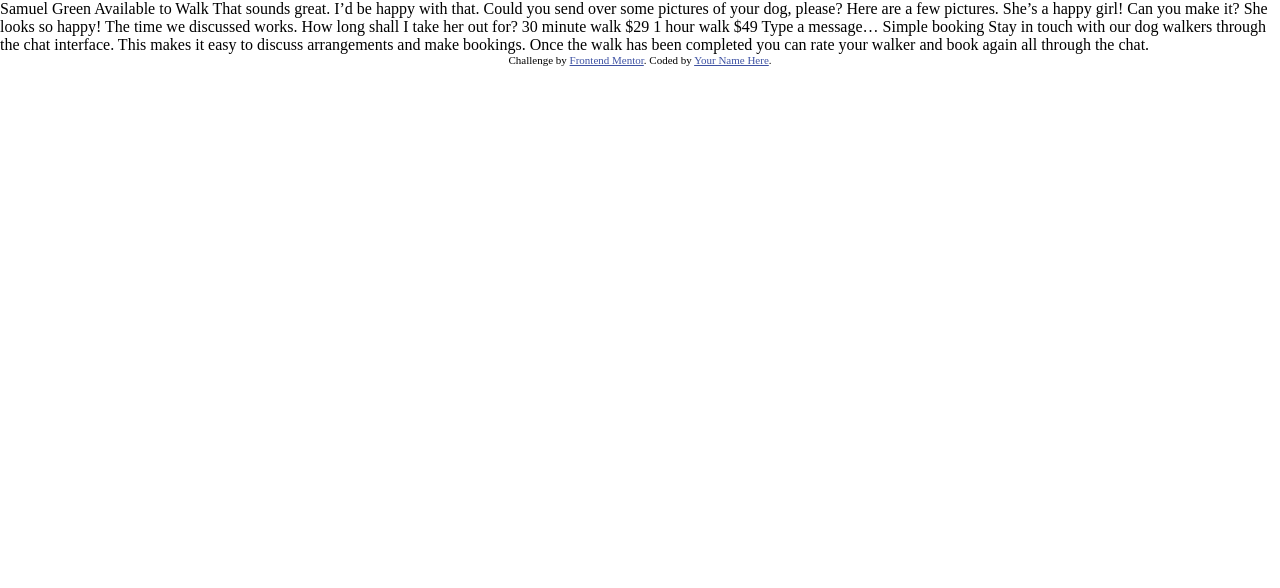
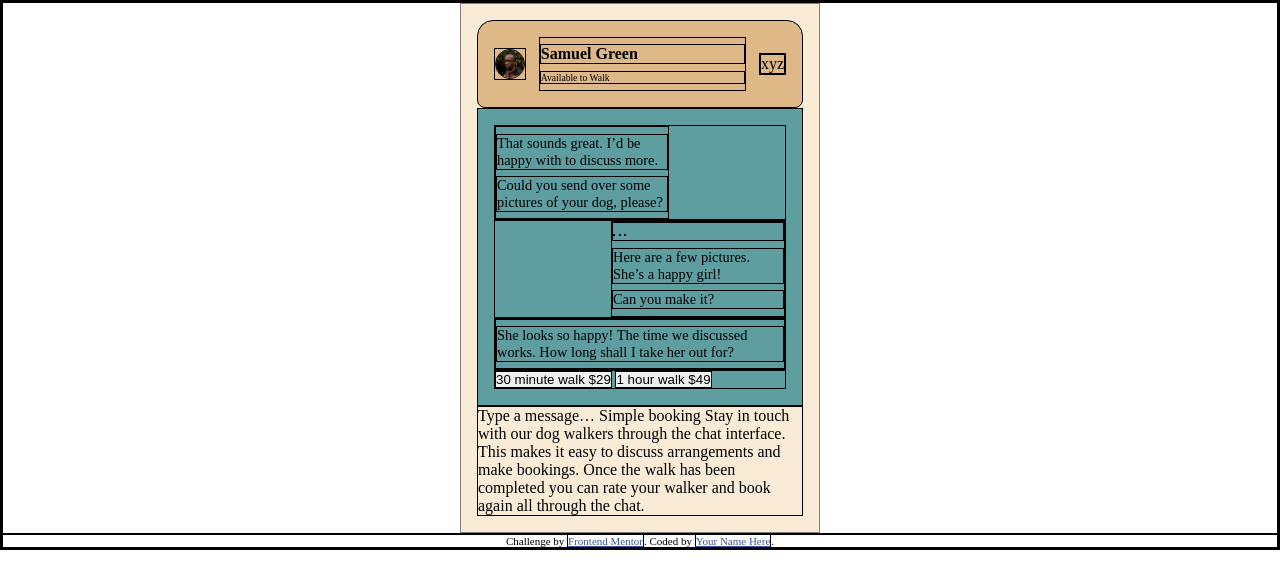
Before and after one commit to nayem567/chat-app-css-illustration-master, a plain HTML site: page index.html in a window 1280 px wide. Drawn offline with Linux system fonts and the light colour scheme.

Commit message:
updating 1

```diff
--- a/index.html
+++ b/index.html
@@ -1,8 +1,10 @@
 <!DOCTYPE html>
 <html lang="en">
+
 <head>
   <meta charset="UTF-8">
-  <meta name="viewport" content="width=device-width, initial-scale=1.0"> <!-- displays site properly based on user's device -->
+  <meta name="viewport" content="width=device-width, initial-scale=1.0">
+  <!-- displays site properly based on user's device -->
 
   <link rel="icon" type="image/png" sizes="32x32" href="./images/favicon-32x32.png">
 
@@ -10,32 +12,75 @@
 
   <!-- Feel free to remove these styles or customise in your own stylesheet 👍 -->
   <style>
-    .attribution { font-size: 11px; text-align: center; }
-    .attribution a { color: hsl(228, 45%, 44%); }
+    .attribution {
+      font-size: 11px;
+      text-align: center;
+    }
+
+    .attribution a {
+      color: hsl(228, 45%, 44%);
+    }
   </style>
   <link rel="stylesheet" href="style.css">
 </head>
+
 <body>
+  <div class="container">
+    <div class="mobile">
+      <div class="mobile_header">
+        <div class="person_image">
+          <img src="images/avatar.jpg" alt="person" width="30" height="30">
+        </div>
+        <div class="person_details">
+          <p class="big_text">Samuel Green</p>
+          <p class="small_text">Available to Walk</p>
+        </div>
+        <div class="person_nav">
+          <div class="toggle">xyz</div>
+        </div>
+      </div>
 
-  Samuel Green
-  Available to Walk
+      <div class="mobile_chat">
+        <div class="chat_1_container">
+          <div class="chat_1">
+            <p>That sounds great. I’d be happy with to discuss more.</p>
+            <p>Could you send over some pictures of your dog, please?</p>
+          </div>
+        </div>
 
-  That sounds great. I’d be happy with that.
+        <div class="chat_2_container">
+          <div class="chat_2">
+            <div class="chat_2_img">
+              <img src="" alt="">
+              <img src="" alt="">
+              <img src="" alt="">
+            </div>
+            <p> Here are a few pictures. She’s a happy girl!</p>
+            <p>Can you make it?</p>
+          </div>
+        </div>
 
-  Could you send over some pictures of your dog, please?
+        <div class="chat_3_container">
+          <div class="chat_3">
+            <p> She looks so happy! The time we discussed works. How long shall I take her out for?
+            </p>
+          </div>
+        </div>
 
-  Here are a few pictures. She’s a happy girl!
 
-  Can you make it?
-
-  She looks so happy! The time we discussed works. How long shall I take her out for?
-
+        <div class="button_options">
+          <button>
             30 minute walk
             $29
-
+          </button>
+          <button>
             1 hour walk
             $49
+          </button>
+        </div>
+      </div>
 
+      <div class="mobile_footer">
         Type a message…
 
         Simple booking
@@ -43,10 +88,13 @@
         Stay in touch with our dog walkers through the chat interface. This makes it easy to
         discuss arrangements and make bookings. Once the walk has been completed you can rate
         your walker and book again all through the chat.
-
+      </div>
+    </div>
+  </div>
   <div class="attribution">
     Challenge by <a href="https://www.frontendmentor.io?ref=challenge" target="_blank">Frontend Mentor</a>.
     Coded by <a href="#">Your Name Here</a>.
   </div>
 </body>
+
 </html>
--- a/style.css
+++ b/style.css
@@ -3,6 +3,69 @@
     margin: 0;
     padding: 0;
     box-sizing: border-box;
+    border: 0.1px solid #000;
 }
 
-/* Mobile First */
+/* Mobile Design First */
+/* Mobile Design First */
+/* Mobile Design First */
+
+
+/* Mobile Header */
+.mobile{
+    max-width: 360px;
+    border: 1px solid gray;
+    background-color: antiquewhite;
+    padding: 1rem;
+    margin: 0 auto;
+}
+.mobile_header{
+    background-color: burlywood;
+    display: flex;
+    padding: 1rem;
+    gap: .8rem;
+    border-radius: 1rem 1rem .5rem .5rem;
+}
+.big_text{
+    font-weight: bold;
+}
+.small_text{
+    font-size: .6rem;
+}
+.person_image{
+    align-self: center;
+    display: flex;
+}
+.person_image img{
+    border-radius: 50%;
+}
+.person_details{
+    flex-grow: 1;
+}
+.person_nav{
+    align-self: center;
+}
+
+/* Mobile Chat */
+
+.mobile_chat{
+    background-color: cadetblue;
+    padding: 1rem;
+    font-size: .9rem;
+}
+.mobile p{
+    margin: .4rem 0;
+}
+
+.chat_1{
+    max-width: 60%;
+}
+
+.chat_2_container{
+    display: flex;
+    justify-content: flex-end;
+}
+
+.chat_2{
+    max-width: 60%;
+}
```
Lines whose indentation alone changed are shown as unchanged.
